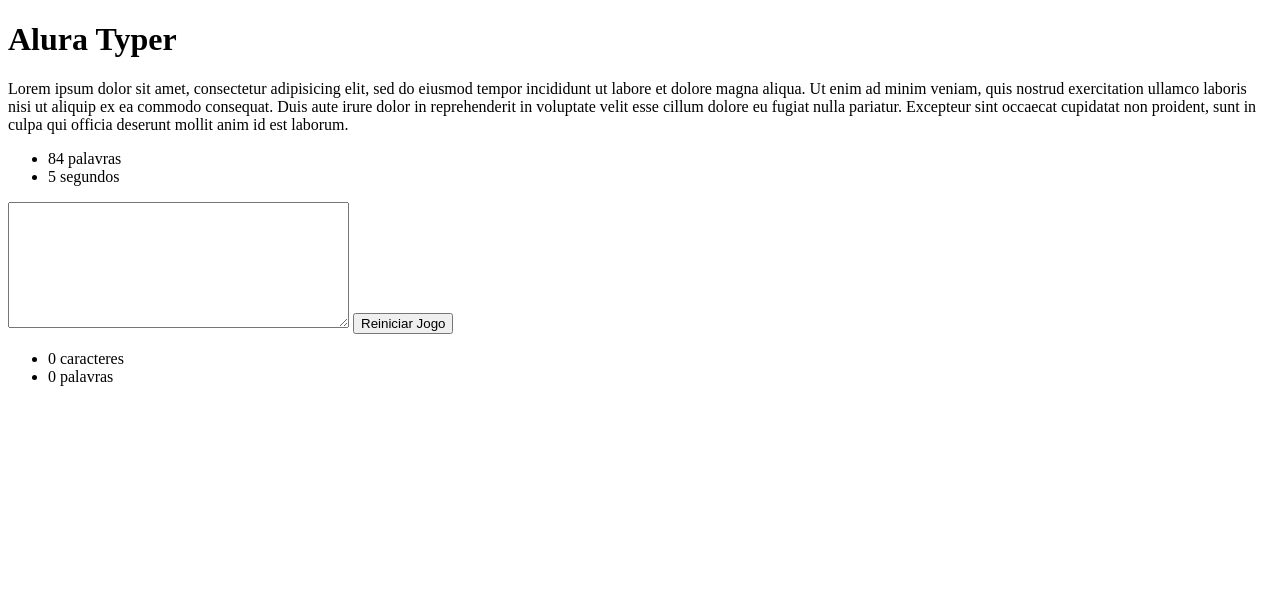
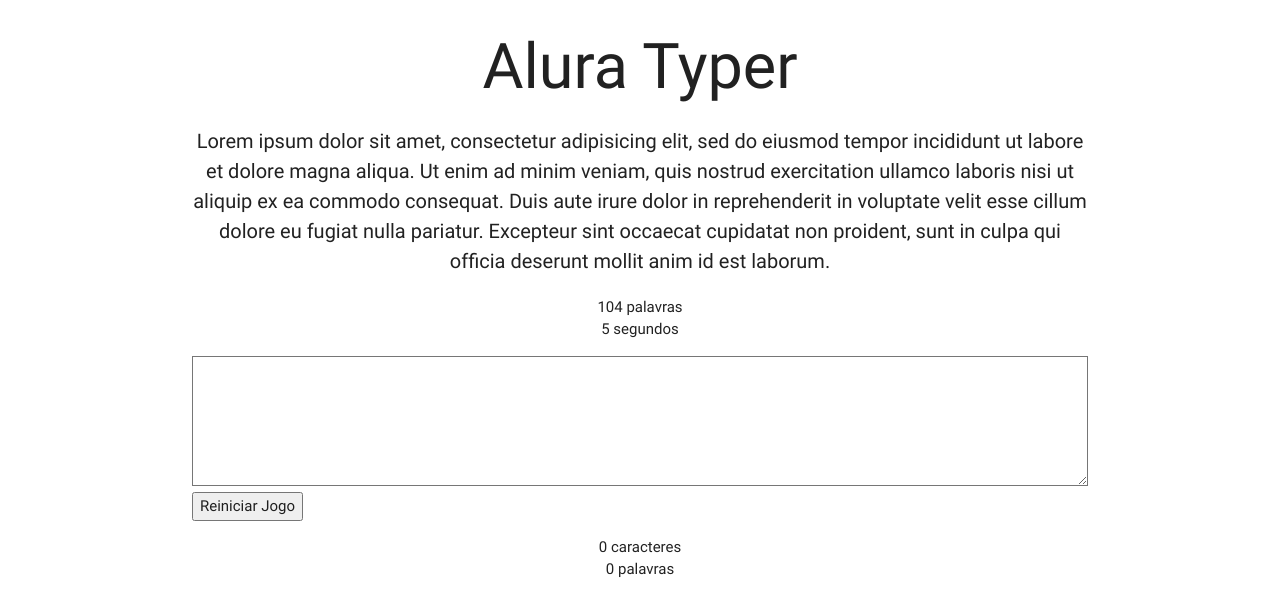
Before and after one commit to juliogazoli/alura-jquery-typer, a plain HTML site: page public/principal.html in a window 1280 px wide. Drawn offline with Linux system fonts and the light colour scheme.

Commit message:
estilizando o jogo

```diff
--- a/public/css/estilos.css
+++ b/public/css/estilos.css
@@ -0,0 +1,12 @@
+.campo-digitacao{
+	font-size: 20px;
+	height: 130px;
+}
+
+.frase{
+	font-size: 20px;
+}
+
+.campo-desativado{
+	background-color: lightgray;
+}
--- a/public/js/main.js
+++ b/public/js/main.js
@@ -39,6 +39,7 @@ function inicializaCronometro() {
 			if(tempoRestante < 1){
 				campo.attr("disabled",true);
 				clearInterval(cronometroID);
+				campo.addClass("campo-desativado");
 				$("#botao-reiniciar").attr("disabled",false);
 			}
 		},1000);
--- a/public/principal.html
+++ b/public/principal.html
@@ -3,17 +3,20 @@
 <head>
     <meta charset="UTF-8">
     <title>Alura Typer</title>
+    <link rel="stylesheet" href="css/libs/materialize.min.css">
+    <link rel="stylesheet" href="css/estilos.css">
 </head>
 <body>
-    <h1>Alura Typer</h1>
-    <p class="frase">Lorem ipsum dolor sit amet, consectetur adipisicing elit, sed do eiusmod
+    <div class="container">
+        <h1 class="center">Alura Typer</h1>
+        <p class="frase center">Lorem ipsum dolor sit amet, consectetur adipisicing elit, sed do eiusmod
         tempor incididunt ut labore et dolore magna aliqua. Ut enim ad minim veniam,
         quis nostrud exercitation ullamco laboris nisi ut aliquip ex ea commodo
         consequat. Duis aute irure dolor in reprehenderit in voluptate velit esse
         cillum dolore eu fugiat nulla pariatur. Excepteur sint occaecat cupidatat non
         proident, sunt in culpa qui officia deserunt mollit anim id est laborum.</p>
 
-    <ul class="informacoes">
+        <ul class="informacoes center">
             <li><span id="tamanho-frase">5</span> palavras</li>
             <li><span id="tempo-digitacao">5</span> segundos</li>
         </ul>
@@ -21,10 +24,11 @@
         <textarea class="campo-digitacao" rows="8" cols="40"></textarea>
         <button id="botao-reiniciar">Reiniciar Jogo</button>
 
-    <ul>
+        <ul class="center">
             <li><span id="contador-caracteres">0</span> caracteres</li>
             <li><span id="contador-palavras">0</span> palavras</li>
         </ul>
+    </div>
 
     <script src="js/jquery.js"></script>
     <script src="js/main.js"></script>
```
Lines whose indentation alone changed are shown as unchanged.
